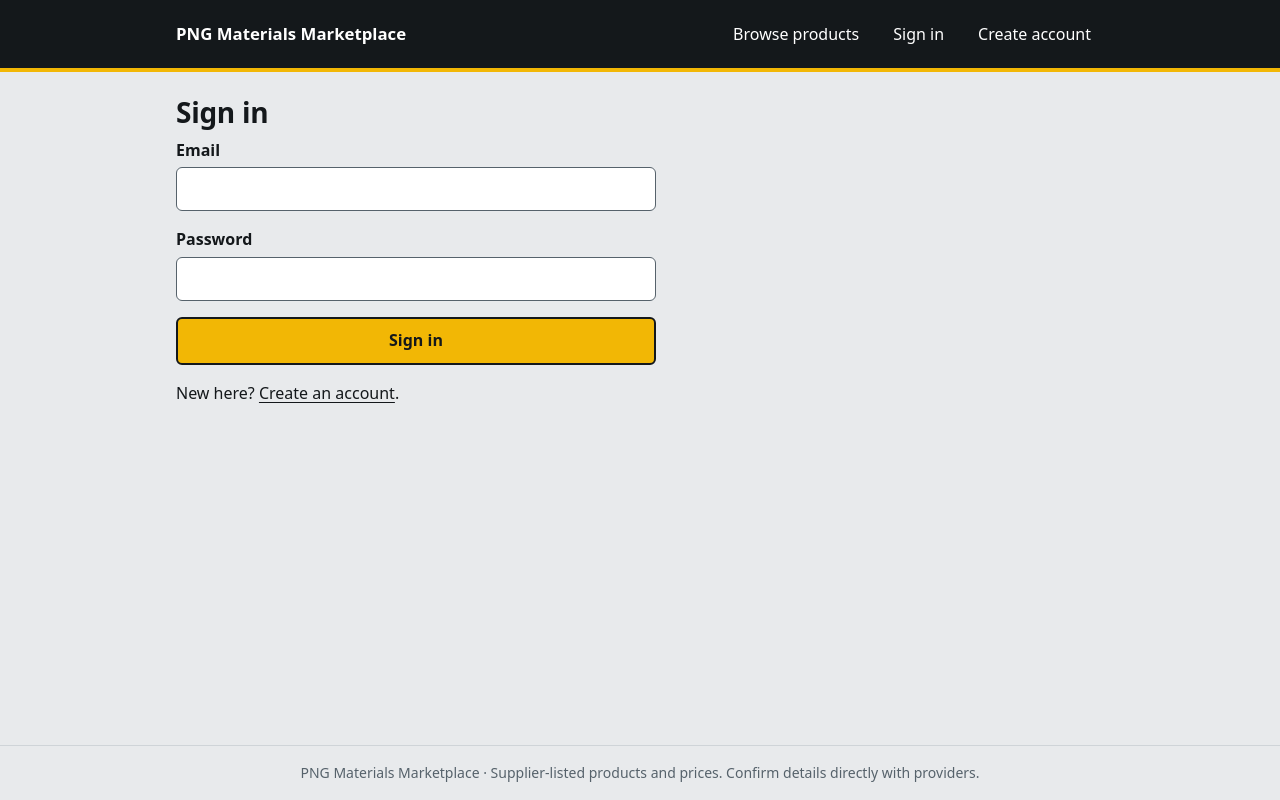
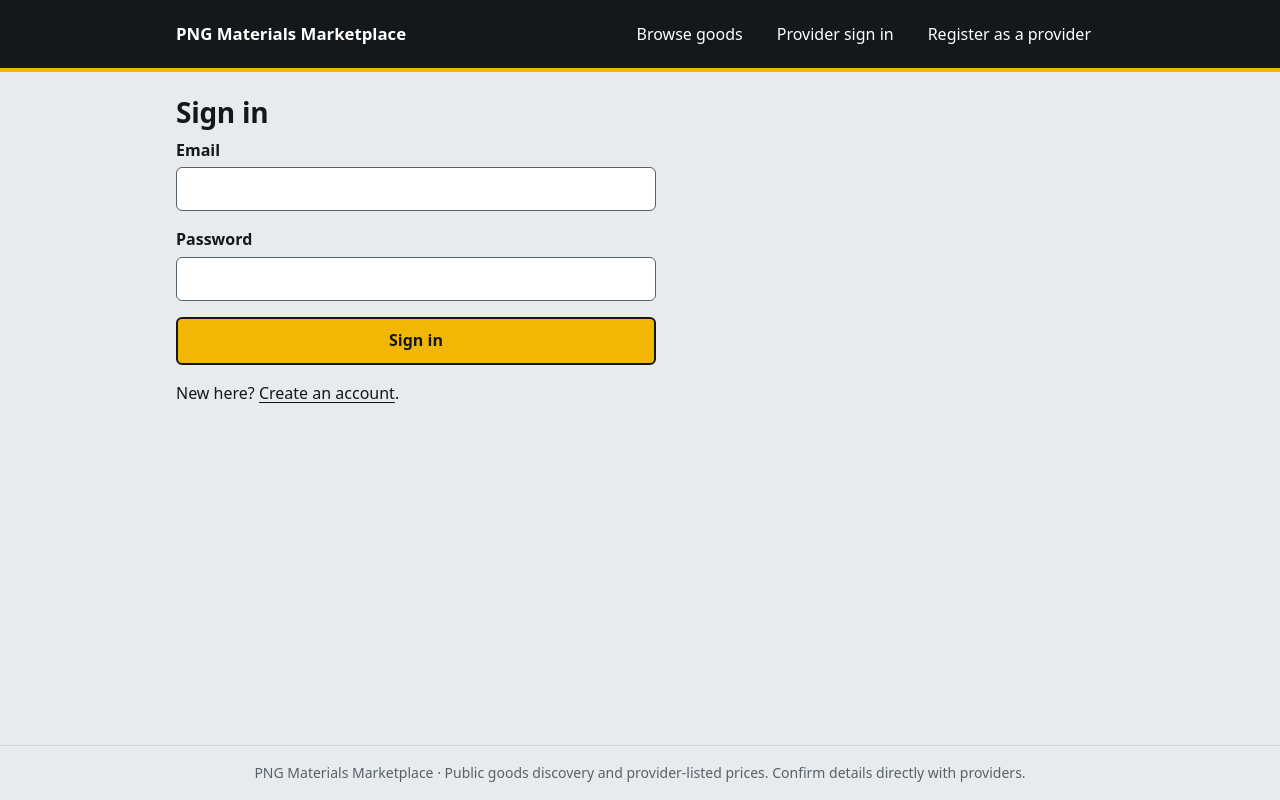
Before and after one commit to JennyJoshua/png-materials-marketplace, a Next.js app: page /login in a window 1280 px wide. Built offline with nearby package versions, Linux system fonts and the light colour scheme; no server answers.

Commit message:
feat: align components/AppShell.tsx with provider-only access

```diff
--- a/components/AppShell.tsx
+++ b/components/AppShell.tsx
@@ -1,60 +1,48 @@
 import Link from "next/link";
 import type { ReactNode } from "react";
 import type { Role } from "@/lib/roles";
-import { ROLE_HOME } from "@/lib/roles";
 
 type ShellUser = { fullName: string; role: Role } | null;
 
-export function AppShell({
-  user,
-  children,
-}: {
-  user?: ShellUser;
-  children: ReactNode;
-}) {
+export function AppShell({ user, children }: { user?: ShellUser; children: ReactNode }) {
   const isPreview = process.env.IS_PULL_REQUEST === "true";
-
   return (
     <>
       <header className="site-header">
         <div className="inner">
-          <Link href="/" className="brand">
-            PNG Materials Marketplace
-          </Link>
+          <Link href="/" className="brand">PNG Materials Marketplace</Link>
           <nav className="site-nav" aria-label="Main">
-            <Link href="/products">Browse products</Link>
-            {user ? (
+            <Link href="/products">Browse goods</Link>
+            {user?.role === "SUPPLIER" ? (
               <>
-                <Link href={ROLE_HOME[user.role]}>Dashboard</Link>
+                <Link href="/supplier/dashboard">Provider workspace</Link>
                 <Link href="/provider/profile">Provider profile</Link>
-                <Link href="/provider/products">My listings</Link>
-                {user.role === "ADMIN" ? (
-                  <Link href="/admin/providers">Manage providers</Link>
-                ) : null}
-                <form action="/api/auth/logout" method="post">
-                  <button type="submit">Sign out</button>
-                </form>
+                <Link href="/provider/products">My product listings</Link>
+                <form action="/api/auth/logout" method="post"><button type="submit">Sign out</button></form>
               </>
+            ) : user?.role === "ADMIN" ? (
+              <>
+                <Link href="/admin/dashboard">Admin dashboard</Link>
+                <Link href="/admin/providers">Manage providers</Link>
+                <form action="/api/auth/logout" method="post"><button type="submit">Sign out</button></form>
+              </>
+            ) : user ? (
+              <form action="/api/auth/logout" method="post"><button type="submit">Sign out</button></form>
             ) : isPreview ? (
               <span className="badge">Read-only preview</span>
             ) : (
               <>
-                <Link href="/login">Sign in</Link>
-                <Link href="/register">Create account</Link>
+                <Link href="/login">Provider sign in</Link>
+                <Link href="/register">Register as a provider</Link>
               </>
             )}
           </nav>
         </div>
       </header>
-      {isPreview ? (
-        <div className="preview-notice" role="status">
-          Preview version — browsing only. Sign-in, supplier workspaces and changes are disabled.
-        </div>
-      ) : null}
+      {isPreview ? <div className="preview-notice" role="status">Preview version — public browsing only. Sign-in and changes are disabled.</div> : null}
       <main>{children}</main>
       <footer className="site-footer">
-        PNG Materials Marketplace · Supplier-listed products and prices. Confirm details directly
-        with providers.
+        PNG Materials Marketplace · Public goods discovery and provider-listed prices. Confirm details directly with providers.
       </footer>
     </>
   );
```
